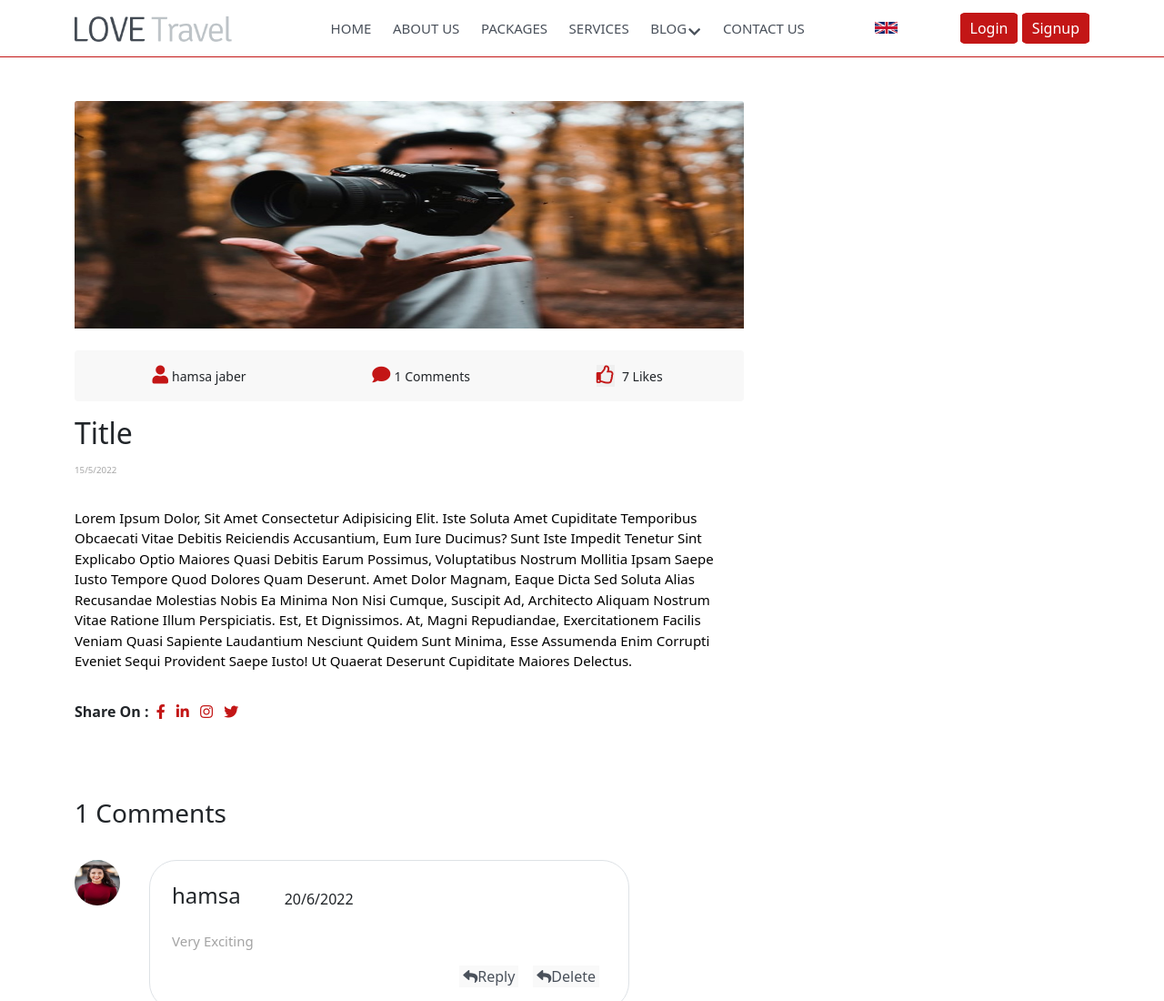
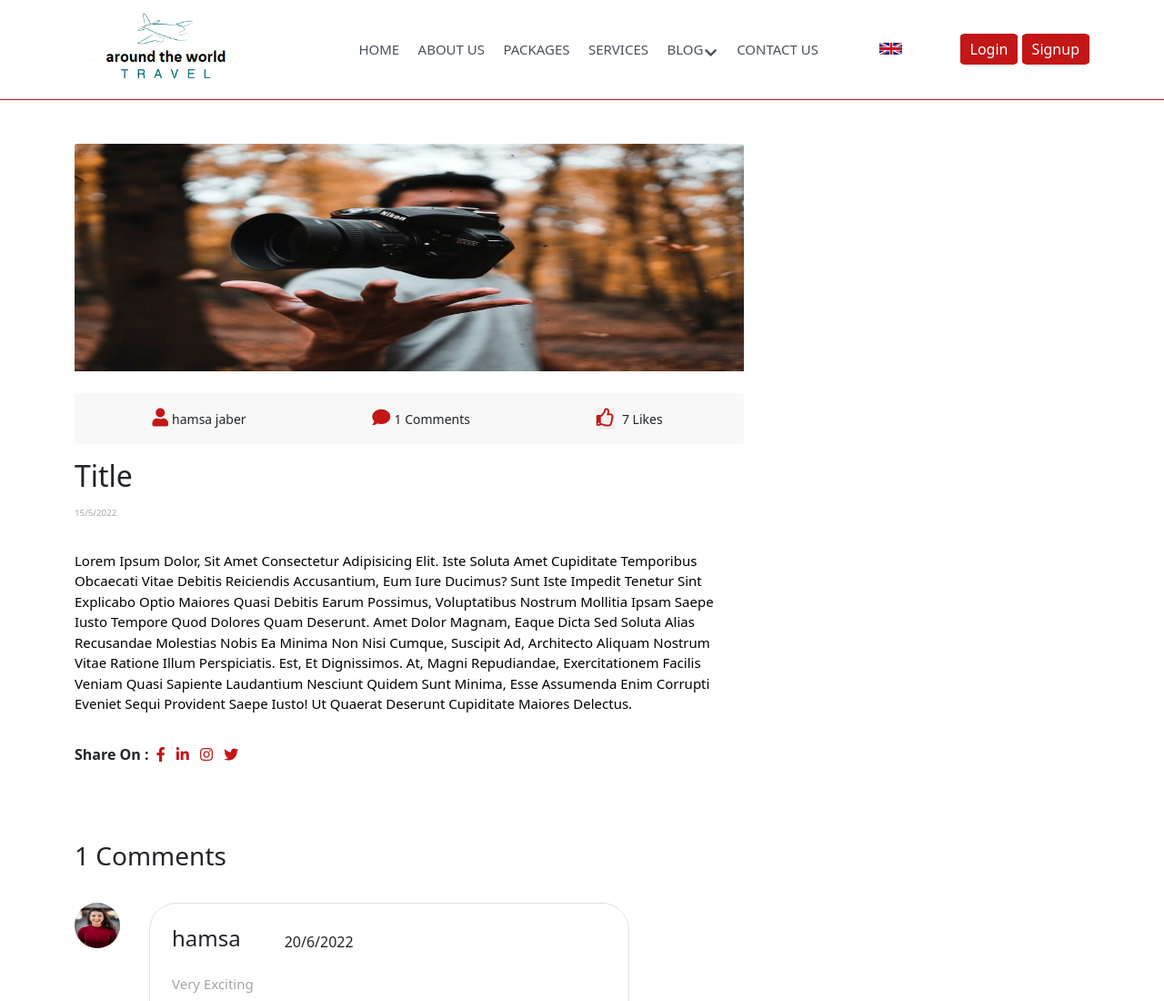
Before and after one commit to hamsaJaber22/travel_website, a website: page blog_details.html in a window 1280 px wide. Shown: the top 1100 px of the page at 91% size. Drawn offline with nearby package versions, Linux system fonts and the light colour scheme.

Commit message:
Update blog_details.html

```diff
--- a/blog_details.html
+++ b/blog_details.html
@@ -23,7 +23,7 @@
         <nav class="navbar navbar-expand-lg bg-white navbar-light">
           <div class="container">
              <a class="logo" href="index.html">
-                <img alt="logo_Img" width="136" src="img/logo.png"/>
+                <img alt="logo_Img" width="136" src="img/around logo.png"/>
              </a>
              <button class="navbar-toggler" type="button" data-bs-toggle="collapse" data-bs-target="#navbarNavAltMarkup" aria-controls="navbarNavAltMarkup" aria-expanded="false" aria-label="Toggle navigation">
                 <span class="navbar-toggler-icon"></span>
```
